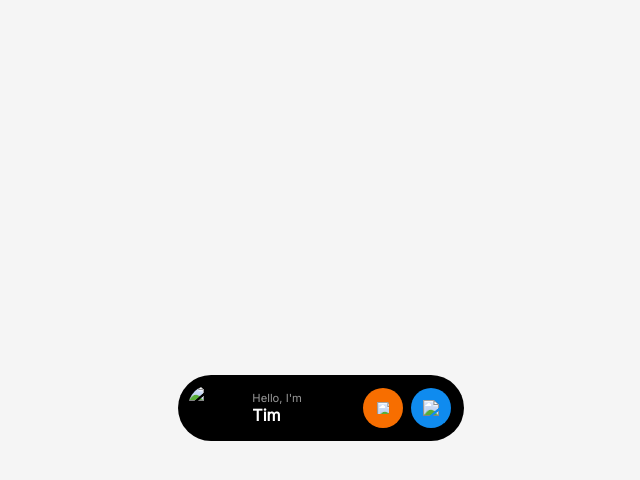
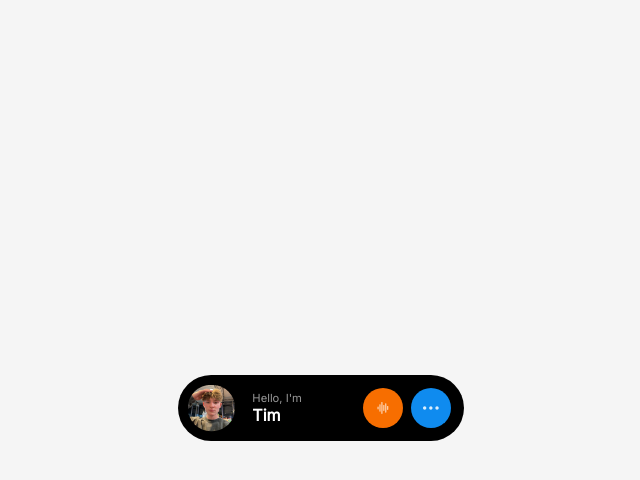
Before and after one commit to itsmetiim/portfolio_website, a plain HTML site: page index.html in a window 1280 px wide. Both pictures are taken after a click on the picture 622 px from the left and 408 px from the top of the page. Shown: the whole page, without its empty margins (319-959 px from the left). Drawn offline with Linux system fonts and the light colour scheme.

Commit message:
Update index.html

```diff
--- a/index.html
+++ b/index.html
@@ -11,7 +11,7 @@
 
     <div class="capsule" id="capsule">
 
-      <img src="images/profile.jpeg" alt="Tim" class="avatar" onclick="toggleCapsule()"/>
+      <img src="profile.jpeg" alt="Tim" class="avatar" onclick="toggleCapsule()"/>
 
       <!-- Textblock (initial versteckt) -->
       <div class="text-block hidden" id="text-block">
@@ -20,12 +20,12 @@
       </div>
 
       <button class="text-button" onclick="handleTextButtonClick()">
-        <img id="text-button-icon" src="images/plus.svg" alt="plus" class="text-button-icon" />
+        <img id="text-button-icon" src="plus.svg" alt="plus" class="text-button-icon" />
       </button>
 
       <!-- Knopf, (initial versteckt) -->
       <button class="projects-button" onclick=#>
-          <img src="images/ellipsis.svg" alt="ellipsis" class="projects-button-icon" />
+          <img src="ellipsis.svg" alt="ellipsis" class="projects-button-icon" />
       </button>
 
       <div class="long-text hidden" id="long-text" onclick="handleTextButtonClick()">
@@ -49,7 +49,7 @@
 
     if (expanded) {
       capsule.classList.add("expanded");
-      icon.src = "images/waveform.svg";
+      icon.src = "waveform.svg";
     } else {
       capsule.classList.remove("expanded");
       capsule.classList.remove("sub-open"); // sicherheitshalber auch sub zurücksetzen
```
